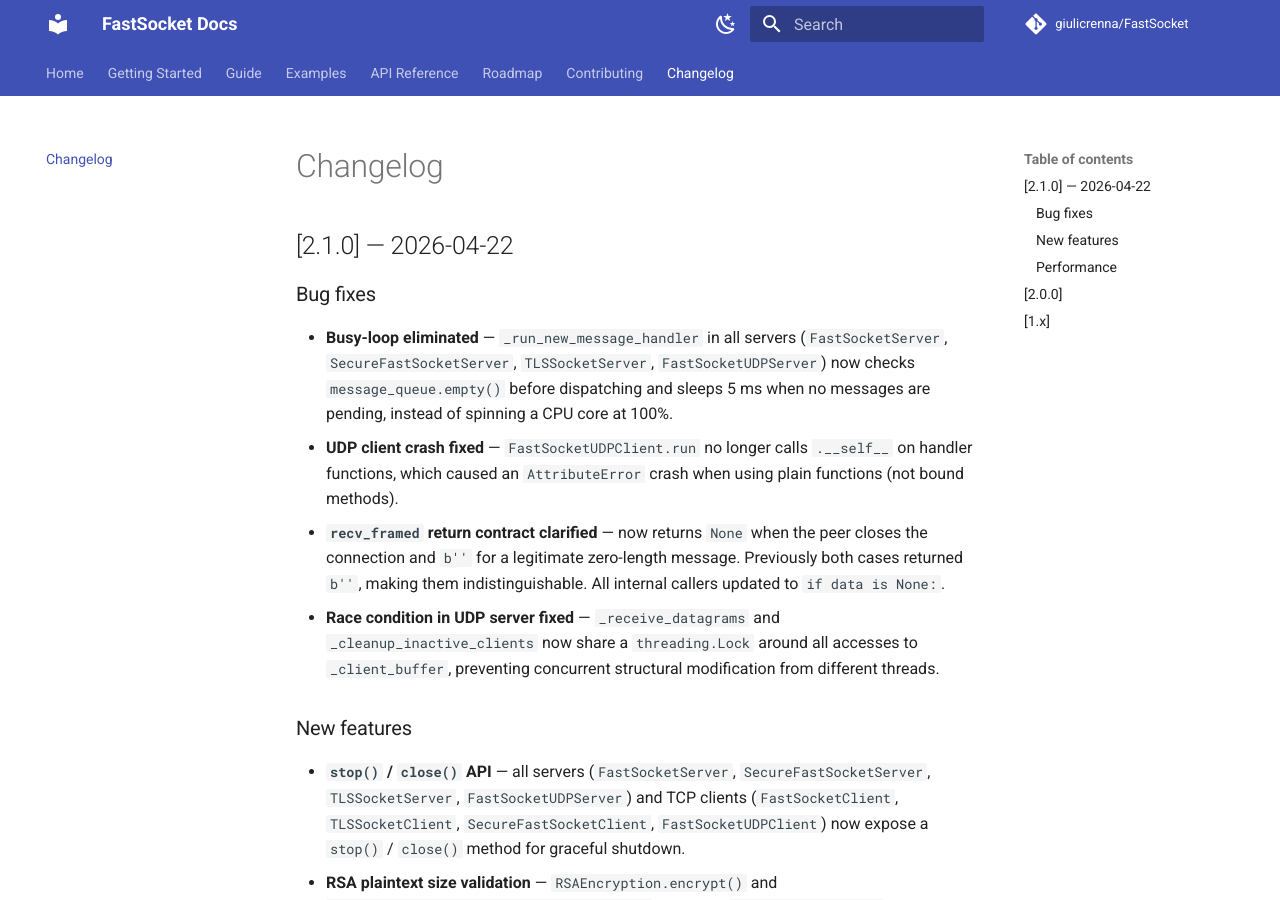
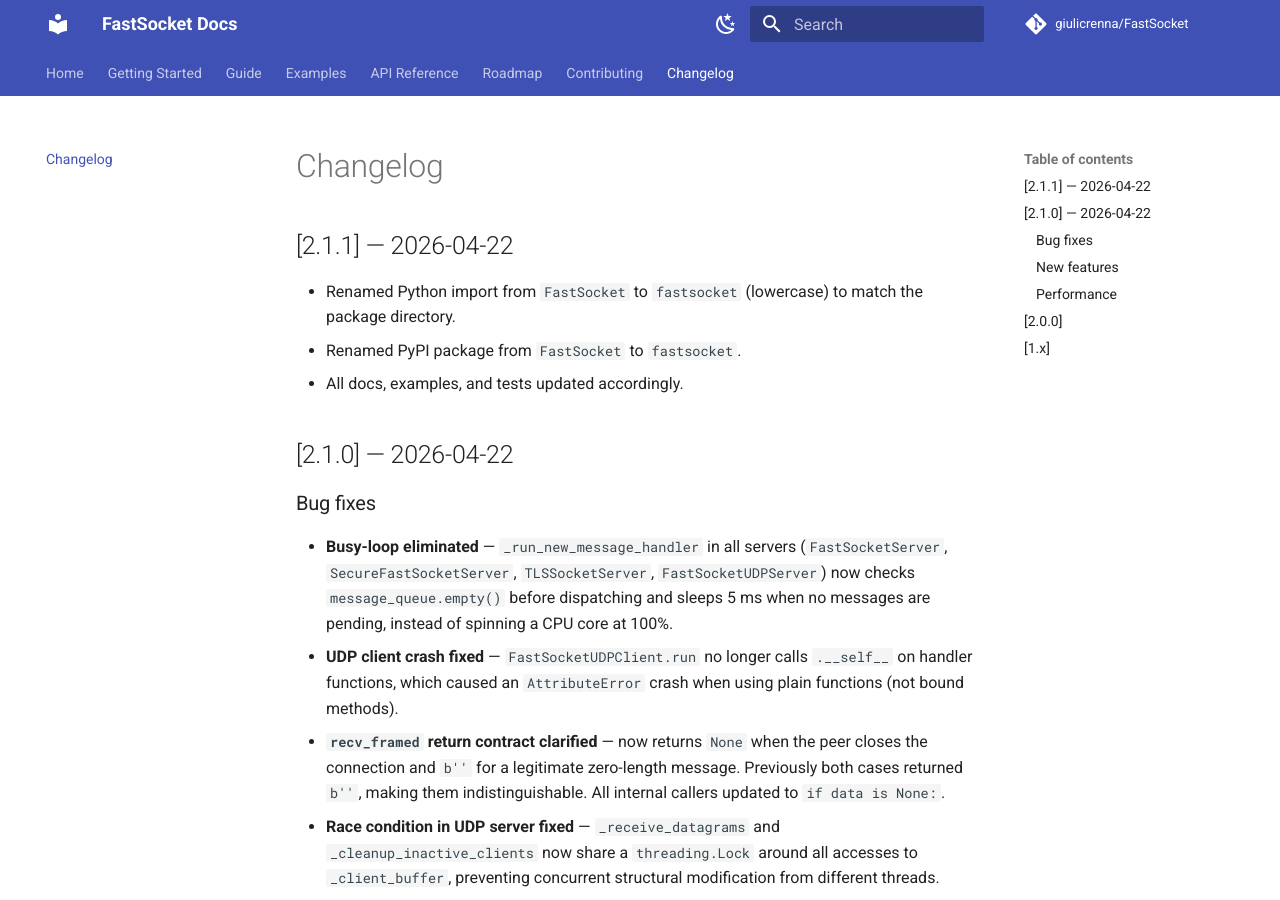
Before and after one commit to giulicrenna/FastSocket, an MkDocs documentation site: the page built from docs/changelog.md, in a window 1280 px wide and 900 px high. Built offline with MkDocs 1.6.1 and Material for MkDocs 9.7.7, drawn with Linux system fonts in a browser that asks for light colours; comment, search, counter and statistics services are not loaded.

Commit message:
Bump version to 2.1.1; document package rename
Release 2.1.1: update package version and docs for the package rename to lowercase. Bumped __version__ in FastSocket/__init__.py and version in setup.py to 2.1.1. Added a "What's new in 2.1.1" note to README and a 2.1.1 entry in docs/changelog.md documenting the PyPI/package rename and import change from FastSocket to fastsocket.

```diff
--- a/FastSocket/__init__.py
+++ b/FastSocket/__init__.py
@@ -18,7 +18,7 @@ Example:
     >>> client.start()
 """
 
-__version__ = '2.1.0'
+__version__ = '2.1.1'
 __author__ = 'Giuliano Crenna'
 __email__ = 'giulicrenna@gmail.com'
 
--- a/docs/changelog.md
+++ b/docs/changelog.md
@@ -1,4 +1,10 @@
 # Changelog
+
+## [2.1.1] — 2026-04-22
+
+- Renamed Python import from `FastSocket` to `fastsocket` (lowercase) to match the package directory.
+- Renamed PyPI package from `FastSocket` to `fastsocket`.
+- All docs, examples, and tests updated accordingly.
 
 ## [2.1.0] — 2026-04-22
 
--- a/setup.py
+++ b/setup.py
@@ -5,7 +5,7 @@ with open("README.md", encoding="utf-8") as f:
 
 setup(
     name='fastsocket',
-    version='2.1.0',
+    version='2.1.1',
     packages=find_packages(),
     python_requires='>=3.8',
     install_requires=[
```
Also changed, not shown: README.md (+4 -0 lines).
